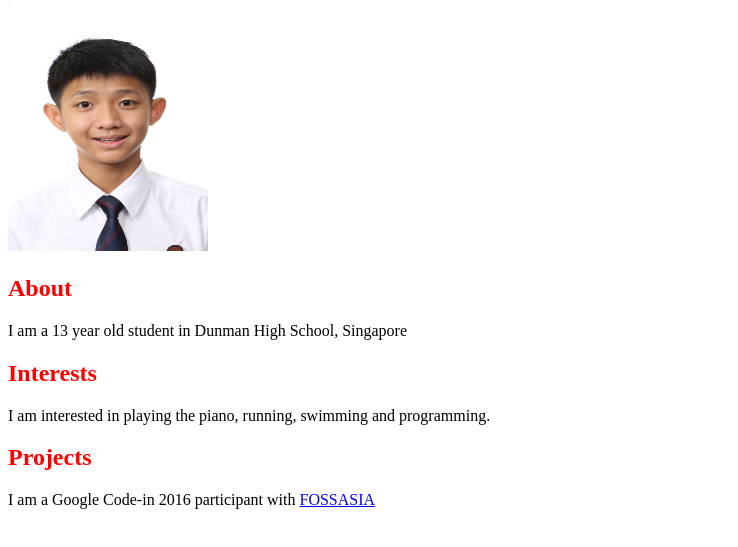
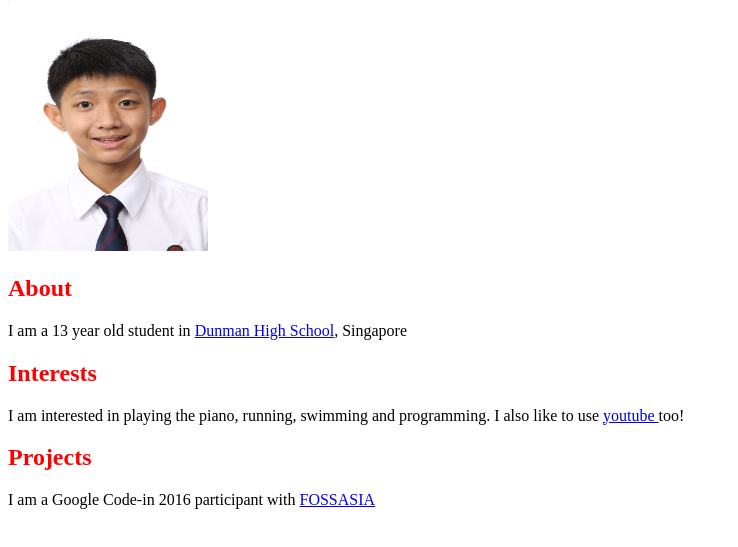
Before and after one commit to premierlin/dhsy2flinjunyu.github.io, a plain HTML site: page index.html in a window 1280 px wide. Shown: the part 79-626 px from the top of the page, without its empty margins (0-738 px from the left). Drawn offline with Linux system fonts and the light colour scheme.

Commit message:
Update index.html

```diff
--- a/index.html
+++ b/index.html
@@ -8,9 +8,9 @@
 <h1>Welcome</h1>
     <img src="photo.jpg" width=200px height=250px/>
     <h2>About</h2>
-    <p>I am a 13 year old student in Dunman High School, Singapore</p>
+    <p>I am a 13 year old student in <a href="dunmanhigh.moe.edu.sg/">  Dunman High School</a>, Singapore</p>
     <h2>Interests</h2>
-    <p>I am interested in playing the piano, running, swimming and programming.</p>
+    <p>I am interested in playing the piano, running, swimming and programming. I also like to use <a href="www.youtube.com/"> youtube </a> too!</p>
     <h2>Projects</h2>
     <p> I am a Google Code-in 2016 participant with <a href="http://fossasia.org">FOSSASIA</a></p>
 
```
